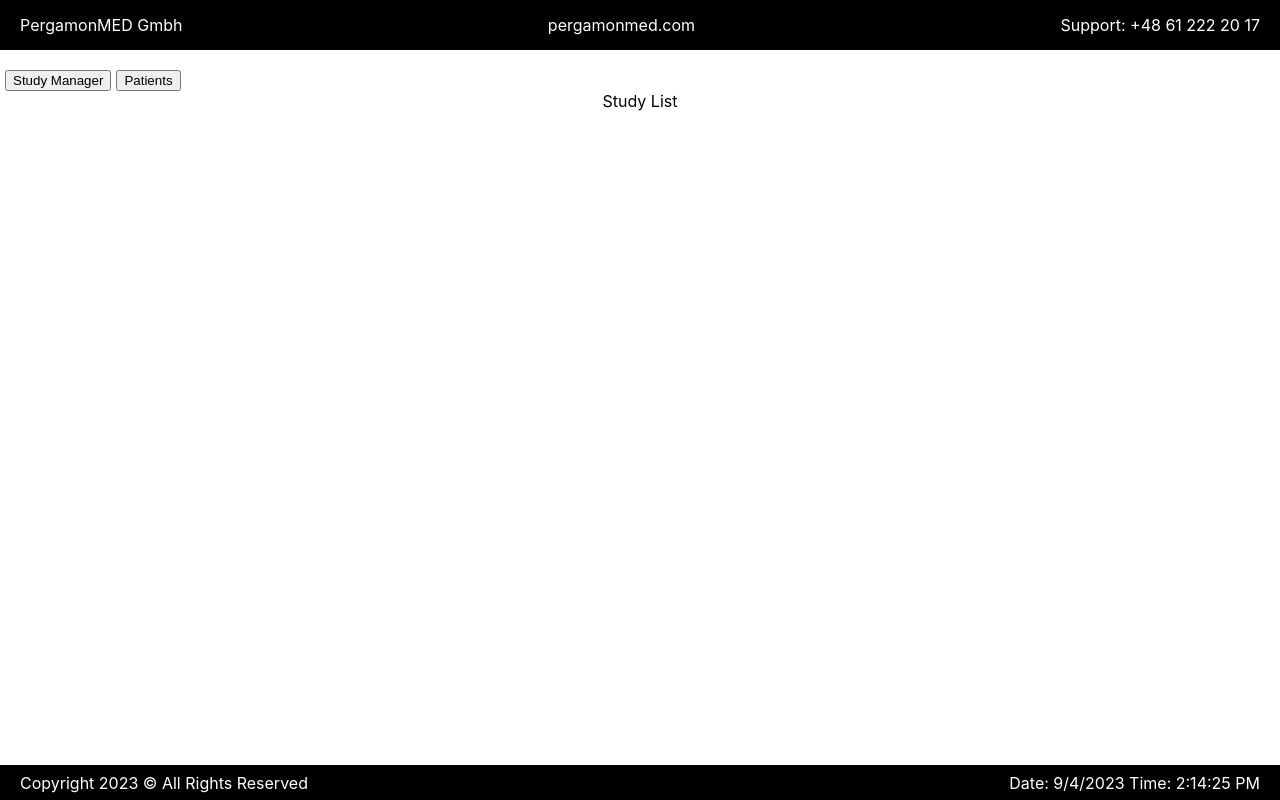
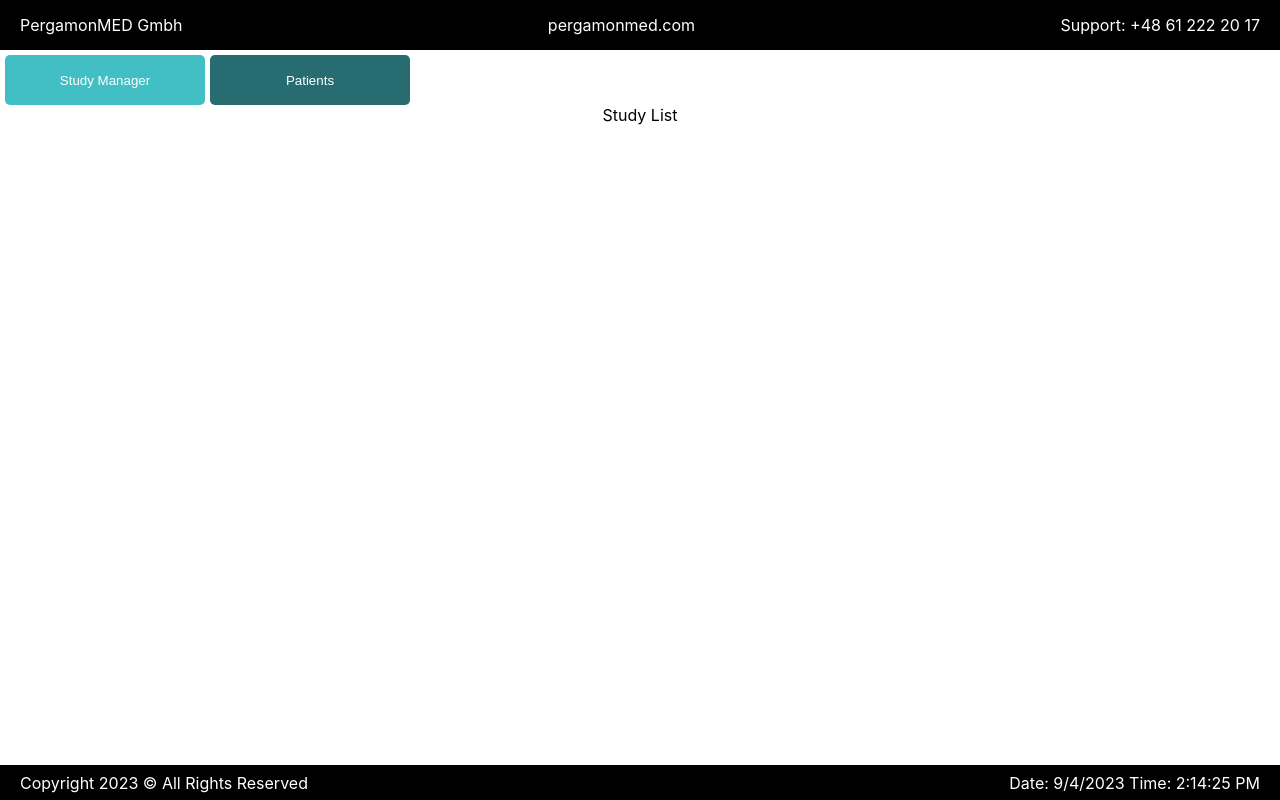
Before and after one commit to MykolaRybaruk/test, a React (Create React App) app: page / in a window 1280 px wide. Built offline with nearby package versions, Linux system fonts and the light colour scheme.

Commit message:
inputs and handlers added

```diff
--- a/src/AddPatient/AddPatient.js
+++ b/src/AddPatient/AddPatient.js
@@ -2,32 +2,77 @@ import React, {useState} from "react";
 import styles from "./AddPatient.module.css";
 
 export default function AddPatient() {
+    const [name, setName] = useState('');
+    const [surName, setSurName] = useState('');
+    const [pesel, setPesel] = useState('');
+    const [birthdate, setBirthdate] = useState('');
+    const [sex, setSex] = useState('Male');
+
+    const nameChangeHandler = (event) => {
+        setName(event.target.value);
+    }
+
+    const surNameChangeHandler = (event) => {
+        setSurName(event.target.value);
+    }
+
+    const peselChangeHandler = (event) => {
+        setPesel(event.target.value);
+    }
+
+    const birthdateChangeHandler = (event) => {
+        setBirthdate(event.target.value);
+    }
+
+    const sexChangeHandler = (event) => {
+        setSex(event.target.value);
+    }
+
+    const onSubmit = (event) => {
+        event.preventDefault();
+
+        const patient = {
+            name: name,
+            surname: surName,
+            id: pesel,
+            birthdate: birthdate,
+            sex: sex,
+            checked: false,
+        }
+        console.log(patient);
+        setName('');
+        setSurName('');
+        setPesel('');
+        setBirthdate('');
+        setSex('Male');
+    }
+
     return <div className={styles.form}>
         <div className={styles.inputWrapper}>
             <div>
                 <label>Name:</label>
-                <input type="text" minLength={2} required/>
+                <input type="text" value={name} onChange={nameChangeHandler} minLength="2" required/>
             </div>
             <div>
                 <label>Surname:</label>
-                <input type="text" minLength={2} required/>
+                <input onChange={surNameChangeHandler} value={surName} type="text" minLength="2" required/>
             </div>
             <div>
                 <label>Pesel:</label>
-                <input type="text" minLength={2} required/>
+                <input onChange={peselChangeHandler} value={pesel} type="number" min="9" required/>
             </div>
             <div>
                 <label>BirthDate:</label>
-                <input type="date" minLength={2} required/>
+                <input onChange={birthdateChangeHandler} value={birthdate} type="date" required/>
             </div>
             <div>
                 <label>Sex:</label>
-                <select>
+                <select onChange={sexChangeHandler} value={sex}>
                     <option value="male">Male</option>
                     <option value="female">Female</option>
                 </select>
             </div>
         </div>
-        <button type="submit">Add Patient</button>
+        <button onClick={onSubmit} type="submit">Add Patient</button>
     </div>
 }
--- a/src/Tabs/Tabs.css
+++ b/src/Tabs/Tabs.css
@@ -1,12 +1,50 @@
 .buttons {
     display: flex;
-    margin-top: 20px;
+    margin-top: 5px;
 }
 
 .studyManagerTab {
+    background-color: rgb(39, 108, 112);
+    width: 200px;
+    height: 50px;
     margin-left: 5px;
+    color: #fff;
+    border: none;
+    border-radius: 5px;
+}
+
+.studyManagerTabActive {
+    background-color: rgb(66, 190, 197);
+    width: 200px;
+    height: 50px;
+    margin-left: 5px;
+    color: #fff;
+    border: none;
+    border-radius: 5px;
 }
 
 .patientsTab {
+    width: 200px;
+    height: 50px;
     margin-left: 5px;
+    color: #fff;
+    border: none;
+    border-radius: 5px;
+    background-color: rgb(39, 108, 112);
 }
+
+.patientsTabActive {
+    background-color: rgb(66, 190, 197);
+    width: 200px;
+    height: 50px;
+    margin-left: 5px;
+    color: #fff;
+    border: none;
+    border-radius: 5px;
+}
+
+/*
+
+background-color: rgb(39, 108, 112);
+background-color: rgb(66, 190, 197);
+*/
--- a/src/Tabs/Tabs.js
+++ b/src/Tabs/Tabs.js
@@ -17,8 +17,8 @@ export default function Tabs(props) {
 
     return <div>
         <div className="buttons">
-            <button className="studyManagerTab" onClick={() => updateToggle(1)}>Study Manager</button>
-            <button className="patientsTab" onClick={() => updateToggle(2)}>Patients</button>
+            <button className={stat === 1 ? "studyManagerTabActive": "studyManagerTab"} onClick={() => updateToggle(1)}>Study Manager</button>
+            <button className={stat === 2 ? "patientsTabActive": "patientsTab"} onClick={() => updateToggle(2)}>Patients</button>
         </div>
 
         <PatientList status={stat === 1 ? 'inactive' : ''}/>
```
